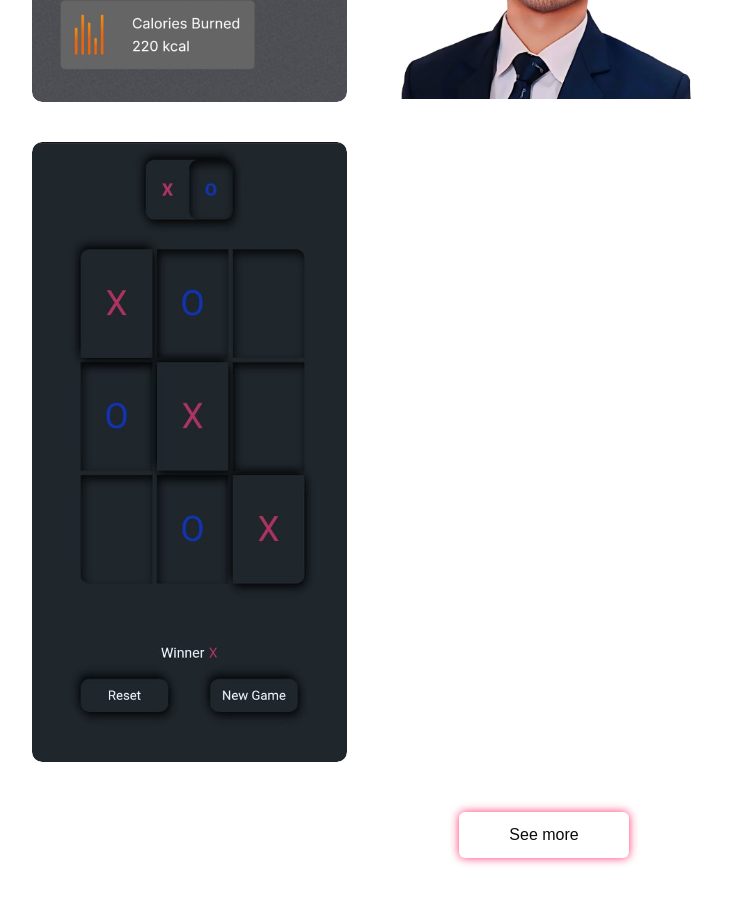
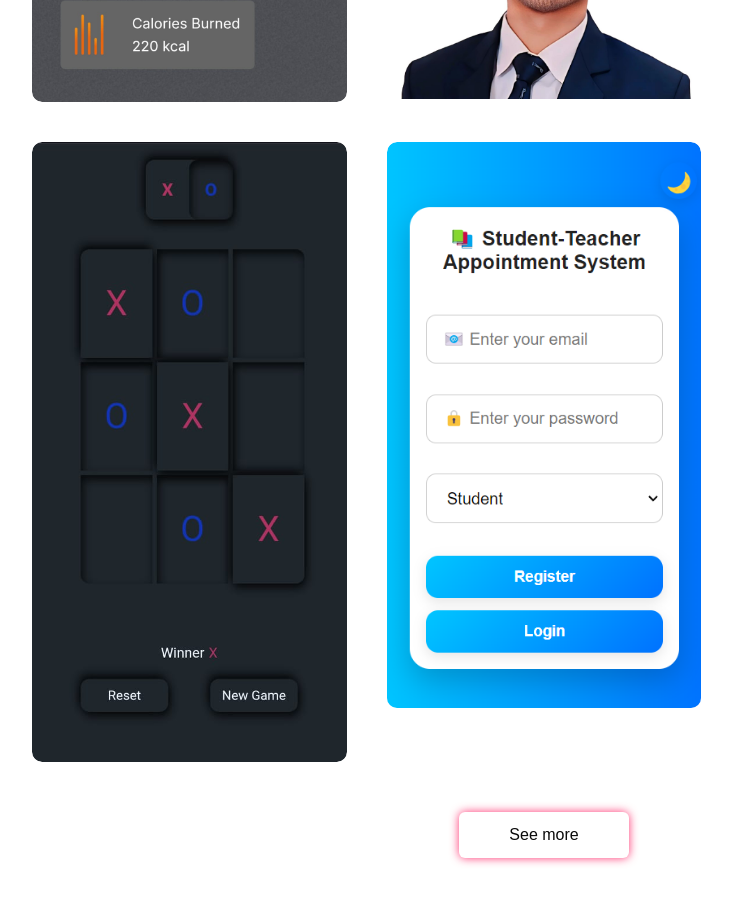
Before and after one commit to Ankit737974/Personal-Portfolio, a plain HTML site: page index.html in a window 1280 px wide. Shown: the part 2566-3470 px from the top of the page, without its empty margins (96-828 px from the left). Drawn offline with Linux system fonts and the light colour scheme.

Commit message:
Update index.html

```diff
--- a/index.html
+++ b/index.html
@@ -152,6 +152,17 @@
                 <a href="https://tic-tac-toe-game-beta-teal.vercel.app/"><i class="fa-solid fa-arrow-up-right-from-square"></i></a>
             </div>
         </div>
+         <div class="work">
+            <img src="images/work-5.png" >
+            <div class="layer">
+                <h3>Student-Teacher-Booking-System</h3>
+                <p>Student-Teacher Booking System
+A role-based web app built with HTML, CSS, JavaScript, and Firebase.
+Students can book appointments, teachers approve/reject them, and admins manage users. Includes dark mode, responsive design, and real-time Firestore integration.
+                </p>
+                <a https://student-teacher-booking-f67c8.web.app/><i class="fa-solid fa-arrow-up-right-from-square"></i></a>
+            </div>
+        </div>
     </div>
         <a href="https://github.com/Ankit737974" class="btn">See more</a>
     </div>
```
